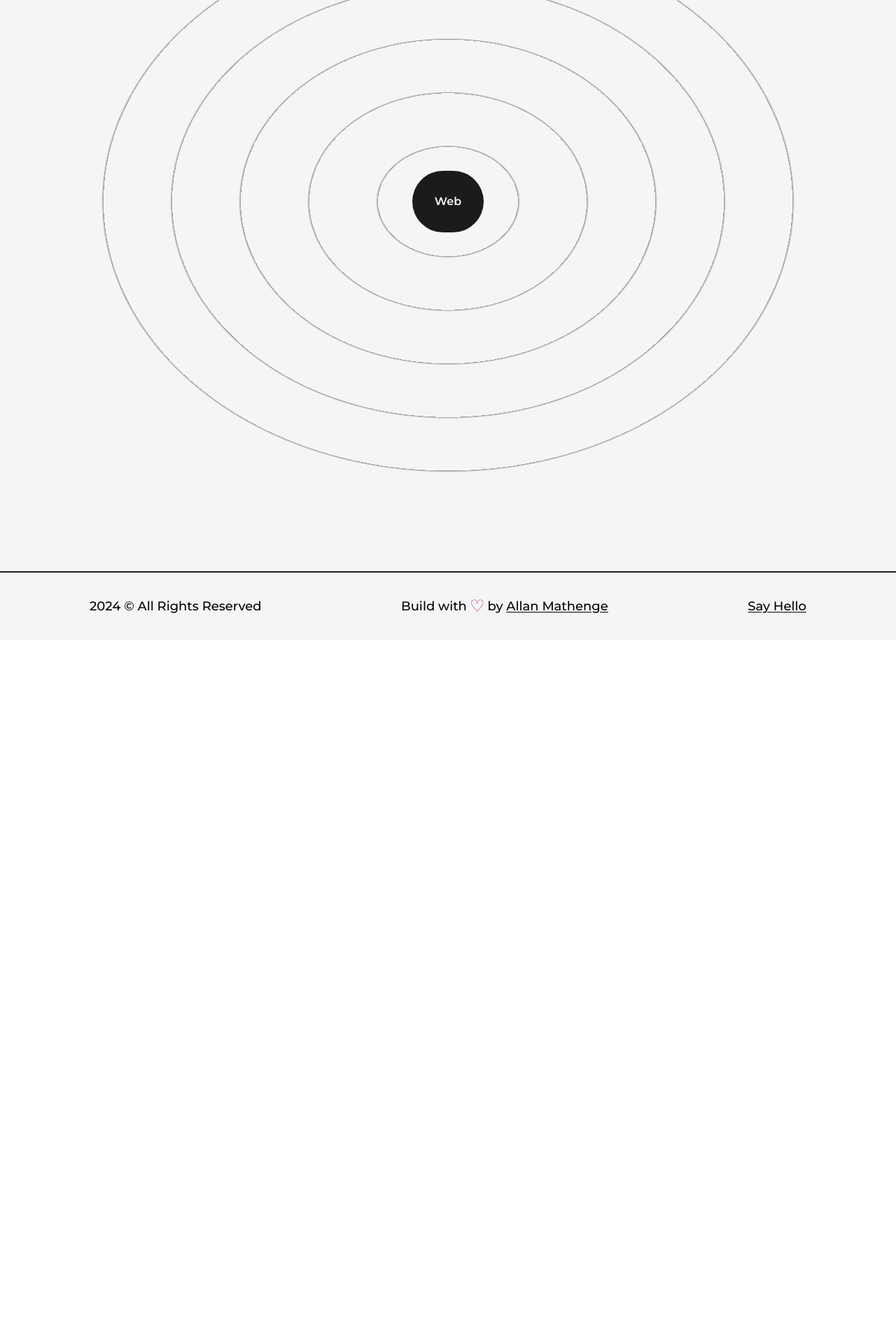
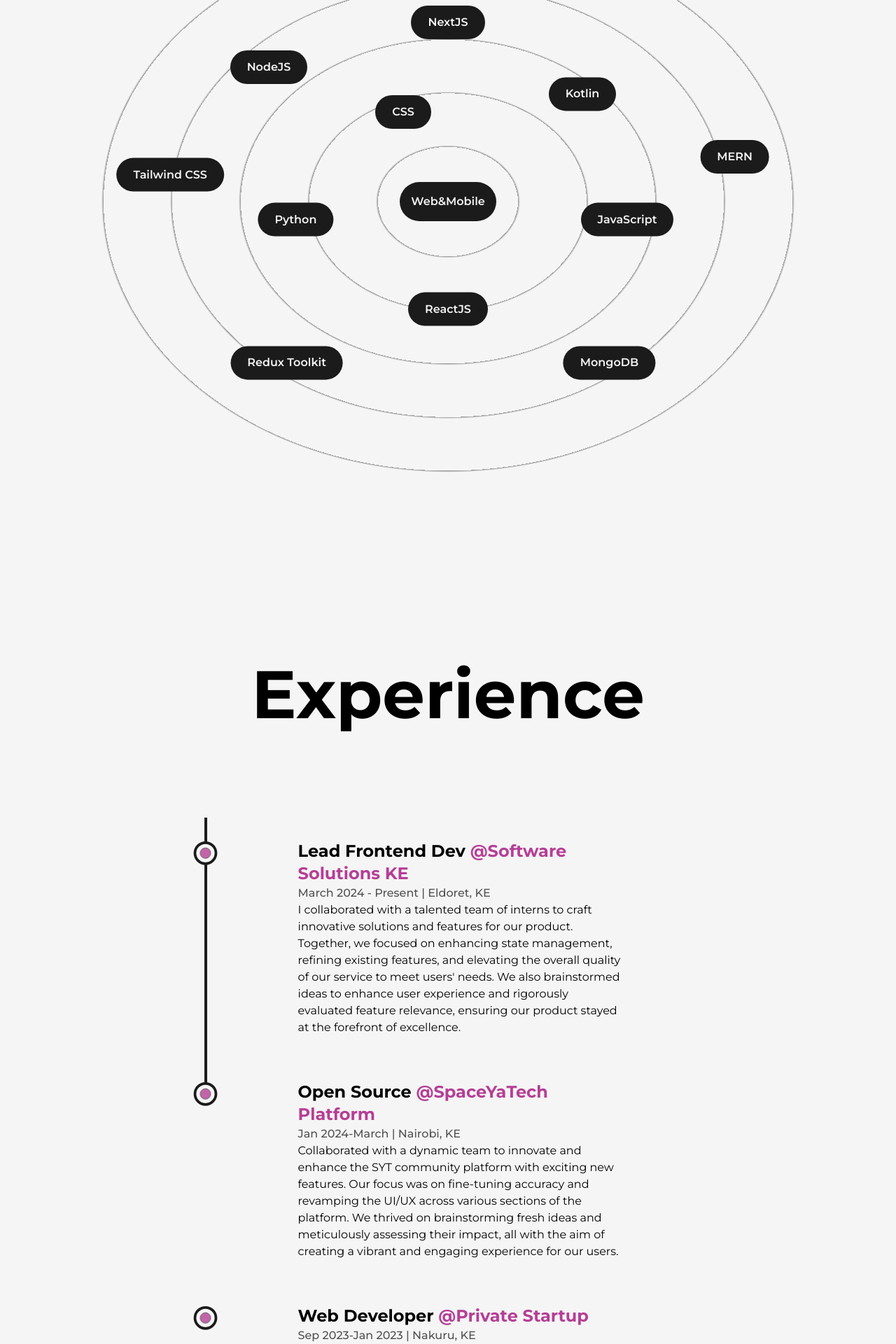
Before and after one commit to allanmathenge/PORTFOLIO2024, a Next.js app: page /about in a window 1280 px wide. Shown: the part 1200-3120 px from the top of the page at 70% size. Before the commit the page ends 2114 px from the top, so only its background shows below. Built offline with nearby package versions, Linux system fonts and the light colour scheme.

Commit message:
Projects

```diff
--- /dev/null
+++ b/src/components/Education.js
@@ -0,0 +1,56 @@
+import React, { useRef } from "react";
+import { motion } from "framer-motion";
+import { useScroll } from "framer-motion";
+import LiIcon from "../components/LiIcon";
+
+const Details = ({ type, time, place, info }) => {
+  const ref = useRef(null);
+  return (
+    <li
+      ref={ref}
+      className="my-8 first:mt-8 last:mb-0 w-[60%] mx-auto flex flex-col items-center justify-between"
+    >
+      <LiIcon reference={ref} />
+      <motion.div
+        initial={{ y: 50 }}
+        whileInView={{ y: 0 }}
+        transition={{ duration: 1.5, type: "spring" }}
+      >
+        <h3 className="capitalize font-bold text-2xl">{type}</h3>
+        <span className="capitalize font-medium text-dark/75">
+          {place} | {time}
+        </span>
+        <p className="fony-medium w-full">{info}</p>
+      </motion.div>
+    </li>
+  );
+};
+
+const Education = () => {
+  const ref = useRef(null);
+  const { scrollYProgress } = useScroll({
+    target: ref,
+    offset: ["start end", "center start"],
+  });
+  return (
+    <div className="my-64">
+      <h2 className="font-bold text-8xl mb-32 w-full text-center">Education</h2>
+      <div ref={ref} className="w-[75%] mx-auto relative">
+        <motion.div
+          style={{ scaleY: scrollYProgress }}
+          className="absolute left-9 top-0 w-[4px] h-full bg-dark origin-top"
+        />
+        <ul className="w-full flex flex-col items-start justify-between nl-4">
+          <Details
+            type="Bachelor Of Education Science"
+            time="2017-2021"
+            place="University Of Nairobi"
+            info="Second Class, Upper Division. Relevant courses included Mathematics and Logic"
+          />
+        </ul>
+      </div>
+    </div>
+  );
+};
+
+export default Education;
--- /dev/null
+++ b/src/components/Experience.js
@@ -0,0 +1,85 @@
+import React, { useRef } from "react";
+import { motion } from "framer-motion";
+import { useScroll } from "framer-motion";
+import LiIcon from "../components/LiIcon";
+
+const Details = ({ position, company, companyLink, time, address, work }) => {
+  const ref = useRef(null);
+  return (
+    <li
+      ref={ref}
+      className="my-8 first:mt-8 last:mb-0 w-[60%] mx-auto flex flex-col items-center justify-between"
+    >
+      <LiIcon reference={ref} />
+      <motion.div
+        initial={{ y: 50 }}
+        whileInView={{ y: 0 }}
+        transition={{ duration: 1.5, type: "spring" }}
+      >
+        <h3 className="capitalize font-bold text-2xl">
+          {position}&nbsp;
+          <a
+            href={companyLink}
+            target="_blank"
+            className="text-primary capitalize"
+          >
+            @{company}
+          </a>
+        </h3>
+        <span className="capitalize font-medium text-dark/75">
+          {time} | {address}
+        </span>
+        <p className="fony-medium w-full">{work}</p>
+      </motion.div>
+    </li>
+  );
+};
+
+const Experience = () => {
+  const ref = useRef(null);
+  const { scrollYProgress } = useScroll({
+    target: ref,
+    offset: ["start end", "center start"],
+  });
+  return (
+    <div className="my-64">
+      <h2 className="font-bold text-8xl mb-32 w-full text-center">
+        Experience
+      </h2>
+      <div ref={ref} className="w-[75%] mx-auto relative">
+        <motion.div
+          style={{ scaleY: scrollYProgress }}
+          className="absolute left-9 top-0 w-[4px] h-full bg-dark origin-top"
+        />
+        <ul className="w-full flex flex-col items-start justify-between ml-4">
+          <Details
+            position="Lead Frontend dev"
+            company="Software Solutions KE"
+            companyLink="https://mutabletech.co.ke/"
+            time="March 2024 - Present"
+            address="Eldoret, KE"
+            work="I collaborated with a talented team of interns to craft innovative solutions and features for our product. Together, we focused on enhancing state management, refining existing features, and elevating the overall quality of our service to meet users' needs. We also brainstormed ideas to enhance user experience and rigorously evaluated feature relevance, ensuring our product stayed at the forefront of excellence."
+          />
+          <Details
+            position="Open Source"
+            company="SpaceYaTech platform"
+            companyLink="https://www.spaceyatech.com/"
+            time="Jan 2024-March"
+            address="Nairobi, KE"
+            work="Collaborated with a dynamic team to innovate and enhance the SYT community platform with exciting new features. Our focus was on fine-tuning accuracy and revamping the UI/UX across various sections of the platform. We thrived on brainstorming fresh ideas and meticulously assessing their impact, all with the aim of creating a vibrant and engaging experience for our users."
+          />
+          <Details
+            position="Web developer"
+            company="Private Startup"
+            companyLink="https://mine-j7ov.vercel.app/"
+            time="Sep 2023-Jan 2023"
+            address="Nakuru, KE"
+            work="I had the exciting opportunity to collaborate with a team to launch and enhance fresh web features. Our goal? To ensure these features not only functioned flawlessly but also provided more value to our users. Additionally, we innovated by developing new tools to optimize performance, ensuring a smoother and speedier experience for all."
+          />
+        </ul>
+      </div>
+    </div>
+  );
+};
+
+export default Experience;
--- /dev/null
+++ b/src/components/LiIcon.js
@@ -0,0 +1,37 @@
+import React from "react";
+import { motion, useScroll } from "framer-motion";
+
+const LiIcon = ({ reference }) => {
+  const { scrollYProgress } = useScroll({
+    target: reference,
+    offset: ["center end", "center center"],
+  });
+
+  return (
+    <figure className="absolute left-0 stroke-dark">
+      <svg className="-rotate-90" width="75" height="75" viewBox="0 0 100 100">
+        <circle
+          cx="75"
+          cy="50"
+          r="20"
+          className="stroke-primary stroke-1 fill-none"
+        />
+        <motion.circle
+          cx="75"
+          cy="50"
+          r="20"
+          className="stroke-[5px] fill-light"
+          style={{ pathLength: scrollYProgress }}
+        />
+        <circle
+          cx="75"
+          cy="50"
+          r="10"
+          className="animate-pulse stroke-1 fill-primary"
+        />
+      </svg>
+    </figure>
+  );
+};
+
+export default LiIcon;
--- a/src/components/Skills.js
+++ b/src/components/Skills.js
@@ -1,7 +1,20 @@
 import React from "react";
 import { motion } from "framer-motion";
 
-const Skill = () => {};
+const Skill = ({ name, x, y }) => {
+  return (
+    <motion.div
+      className="flex items-center justify-center rounded-full font-semibold bg-dark text-light py-3 px-6 shadow-dark cursor-pointer absolute"
+      whileHover={{ scale: 1.05 }}
+      initial={{ x: 0, y: 0 }}
+      whileInView={{ x: x, y: y }}
+      transition={{ duration: 2 }}
+      viewport={{ once: true }}
+    >
+      {name}
+    </motion.div>
+  );
+};
 
 const Skills = () => {
   return (
@@ -9,11 +22,22 @@ const Skills = () => {
       <h2 className="font-bold text-8xl mt-64 w-full text-center">Skills</h2>
       <div className="w-full h-screen relative flex items-center justify-center rounded-full bg-circularLight">
         <motion.div
-          className="flex items-center justify-center rounded-full font-semibold bg-dark text-light p-8 shadow-dark cursor-pointer"
+          className="flex items-center justify-center rounded-full font-semibold bg-dark text-light p-4 shadow-dark cursor-pointer"
           whileHover={{ scale: 1.05 }}
         >
-          Web
+          Web&Mobile
         </motion.div>
+        <Skill name="Python" x="-17vw" y="2vw" />
+        <Skill name="Tailwind CSS" x="-31vw" y="-3vw" />
+        <Skill name="CSS" x="-5vw" y="-10vw" />
+        <Skill name="JavaScript" x="20vw" y="2vw" />
+        <Skill name="ReactJS" x="0vw" y="12vw" />
+        <Skill name="NodeJS" x="-20vw" y="-15vw" />
+        <Skill name="Kotlin" x="15vw" y="-12vw" />
+        <Skill name="MERN" x="32vw" y="-5vw" />
+        <Skill name="NextJS" x="0vw" y="-20vw" />
+        <Skill name="Redux Toolkit" x="-18vw" y="18vw" />
+        <Skill name="MongoDB" x="18vw" y="18vw" />
       </div>
     </>
   );
--- a/src/pages/about.js
+++ b/src/pages/about.js
@@ -5,6 +5,8 @@ import { useInView, useMotionValue, useSpring } from "framer-motion";
 import AnimatedText from "../components/AnimatedText";
 import Layout from "../components/Layout";
 import Skills from "../components/Skills";
+import Experience from "../components/Experience";
+import Education from "../components/Education";
 import ProfilePic from "../../public/images/profile/MyProfile.jpg";
 
 const AnimatedNumbers = ({ value }) => {
@@ -112,6 +114,8 @@ const About = () => {
             </div>
           </div>
           <Skills />
+          <Experience />
+          <Education />
         </Layout>
       </main>
     </>
--- a/src/pages/index.js
+++ b/src/pages/index.js
@@ -24,7 +24,7 @@ export default function Home() {
             <div className="w-1/2">
               <Image
                 src={profilePic}
-                alt="My portfolio img"
+                alt="portfolio img"
                 className="w-full h-auto"
               />
             </div>
--- /dev/null
+++ b/src/pages/projects.js
@@ -0,0 +1,77 @@
+import React from "react";
+import Head from "next/head";
+import Link from "next/link";
+import Image from "next/image";
+import Layout from "../components/Layout";
+import GithubIcon from "../components/Icons";
+import AnimatedText from "../components/AnimatedText";
+import project1 from "../../public/images/projects/crypto-screener-cover-image.jpg";
+
+const FeaturedProject = ({ type, title, summary, img, link, github }) => {
+  return (
+    <article className="">
+      <Link href={link} target="_blank">
+        <Image src={img} alt={title} className="w-full h-auto" />
+      </Link>
+
+      <div className="">
+        <span className="">{type}</span>
+
+        <Link href={link} target="_blank">
+          <h2 className="">{title}</h2>
+        </Link>
+
+        <p className="">{summary}</p>
+
+        <div className="">
+          <Link href={github} target="_blank">
+            <GithubIcon />
+          </Link>
+
+          <Link href={link} target="_blank">
+            Visit the Project
+          </Link>
+        </div>
+      </div>
+    </article>
+  );
+};
+
+const projects = () => {
+  return (
+    <>
+      <Head>
+        <title>Allan Mathenge | Projects Page</title>
+        <meta
+          name="description"
+          content="Allan Mathenge portfolio Projects page"
+        />
+      </Head>
+      <main className="w-full mb-16 flex flex-col items-center justify-center">
+        <Layout className="pt-16">
+          <AnimatedText text="Imagination Takes the Crown" />
+          <div className="grid grid-cols-12 gap-24">
+            <div className="col-span-12">
+              {/* <FeaturedProject
+                title="Crypto Screener Application"
+                img={project1}
+                summary="A feature-rich Crypto Screener App using React, Tailwind CSS, Context API, React Router and Recharts.
+                        It shows detail regarding almost all the cryptocurrency. You can easily convert the price in your
+                        local currency."
+                link="https"
+                type="Featured Project"
+                github="/" /> */}
+            </div>
+            <div className="col-span-6">Project-1</div>
+            <div className="col-span-6">Project-2</div>
+            <div className="col-span-12"></div>
+            <div className="col-span-6">Project-3</div>
+            <div className="col-span-6">Project-4</div>
+          </div>
+        </Layout>
+      </main>
+    </>
+  );
+};
+
+export default projects;
```
